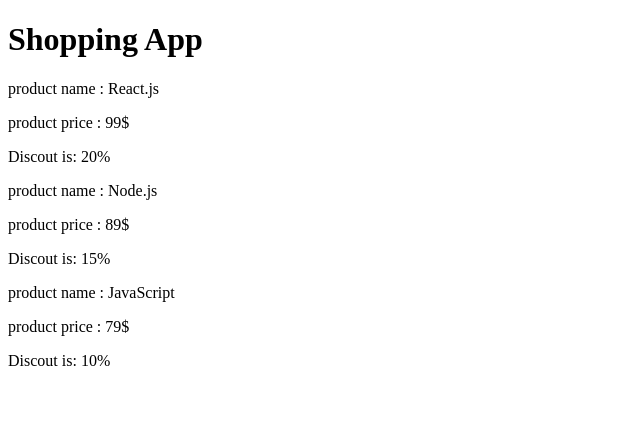
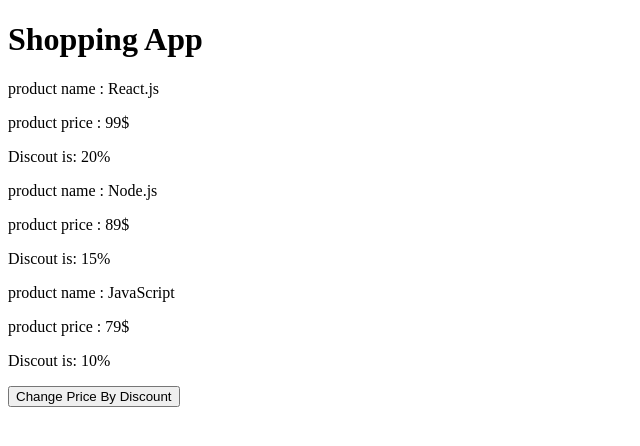
Before and after one commit to Ali-DoostAli/React-course, a React (Create React App) app: page / in a window 1280 px wide. Shown: the top 446 px of the page, without its empty margins (0-640 px from the left). Built offline with nearby package versions, Linux system fonts and the light colour scheme.

Commit message:
Event click & setState

```diff
--- a/src/App.js
+++ b/src/App.js
@@ -4,23 +4,33 @@
 class App extends React.Component {
   state = {
     products: [
-      {title: "React.js" , price: "99$" , discout:"20%"},
+      {title: "React.js" , price: "99$" , discout:"20%" },
       {title: "Node.js" , price: "89$" , discout:"15%"},
       {title: "JavaScript" , price: "79$" , discout:"10%"}
     ]
    };
+   clickHandler=()=>{
+     this.setState({
+      products: [
+        {title: "React.js" , price: "79.2$" , discout:"0"},
+        {title: "Node.js" , price: "75.65$" , discout:"0"},
+        {title: "JavaScript" , price: "71.1$" , discout:"0"}
+      ]
+     });
+   }
   render() {
     return (
     <div className="container" id="title">
           <h1>Shopping App</h1>
-           {this.state.products.map((product) =>{
+           {this.state.products.map((product,index) =>{
             return <Product
              name={product.title}
              price={product.price}
              >
-               <p>Discout is: {product.discout}</p>
+               <p >Discout is: {product.discout} </p>
              </Product>
            })}
+           <button onClick={this.clickHandler}>Change Price By Discount</button>
         </div>
         );
   }
```
